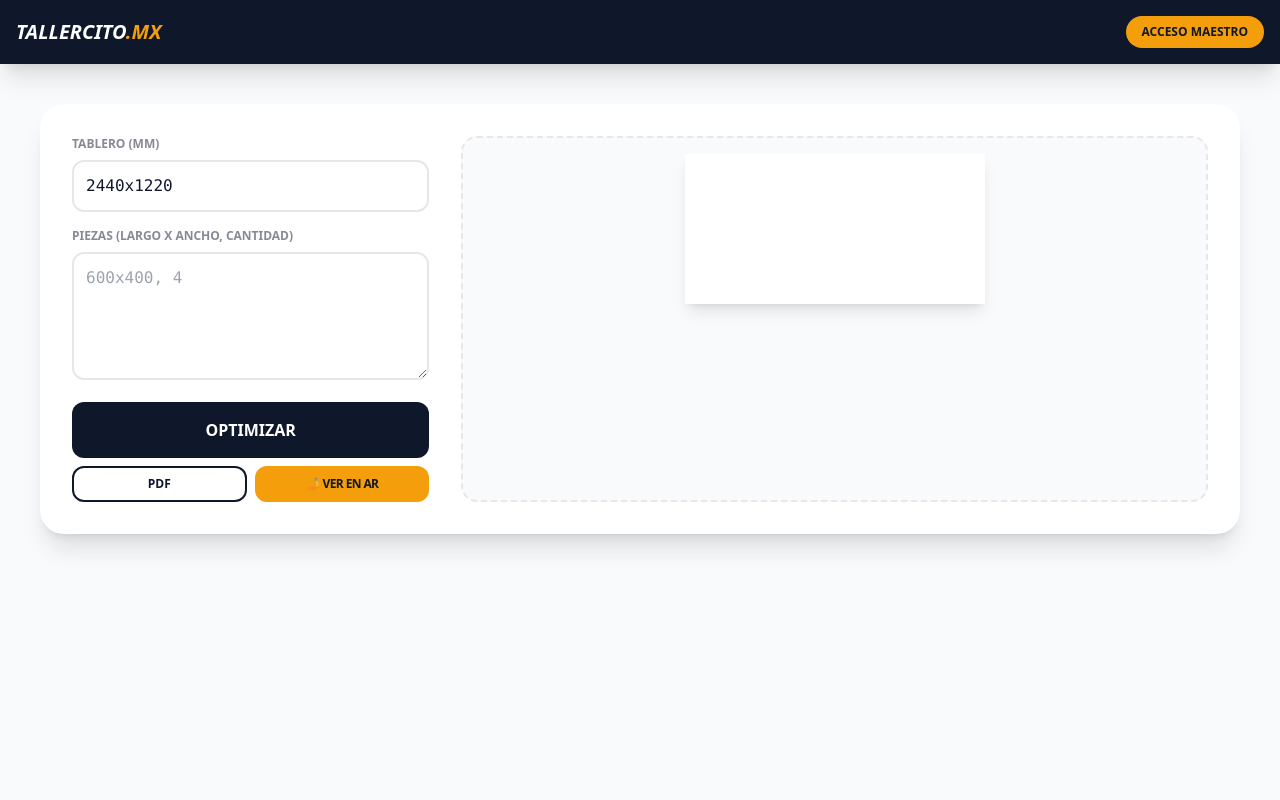
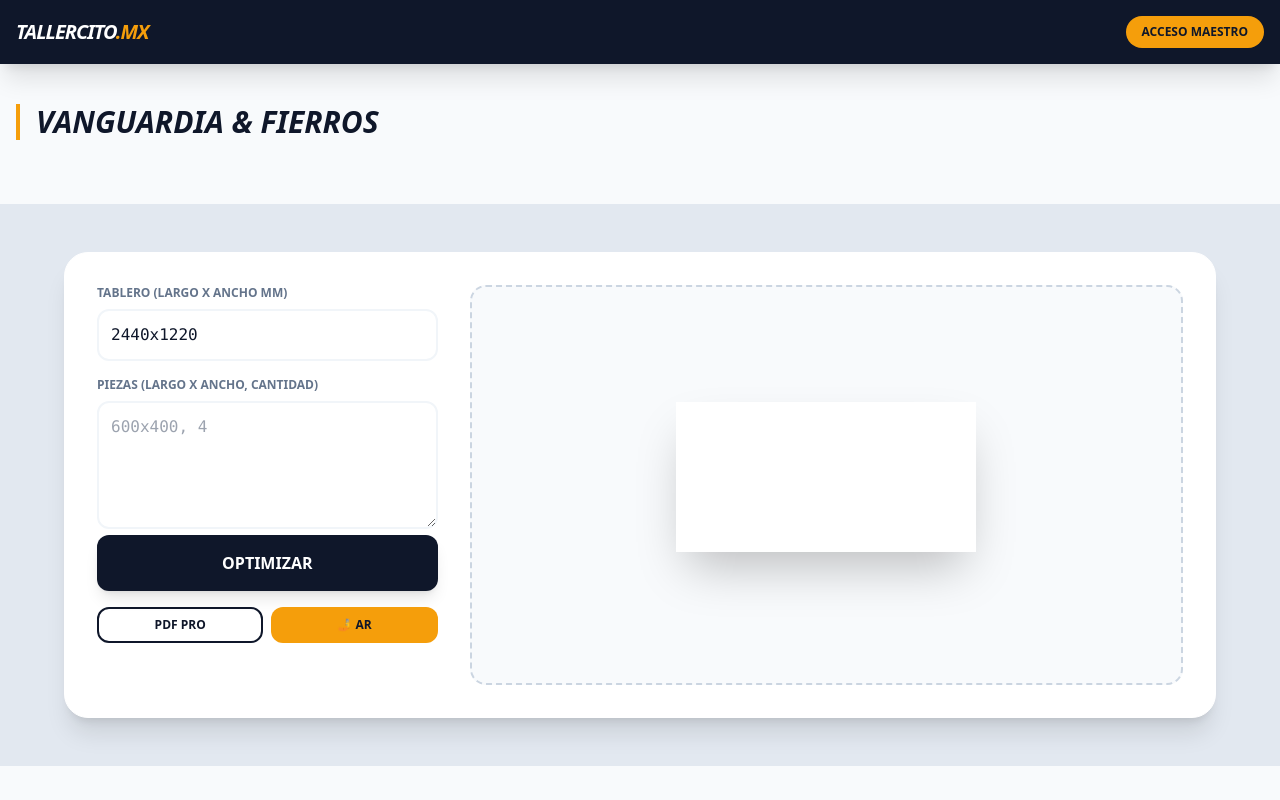
Before and after one commit to carlonrc-cmd/tallercito-web, a plain HTML site: page public/index.html in a window 1280 px wide. Drawn offline with nearby package versions, Linux system fonts and the light colour scheme.

Commit message:
Final V1.1 validaciones y reglas de seguridad

```diff
--- a/public/auth.js
+++ b/public/auth.js
@@ -1,17 +1,13 @@
-// public/auth.js (Actualizado con Roles)
-
 async function actualizarInterfaz(user) {
-    document.getElementById('btnLogin').classList.add('hidden');
+    document.getElementById('btnLogin')?.classList.add('hidden');
     const info = document.getElementById('userInfo');
 
-    // Consultar el rol del usuario en la base de datos
     const userDoc = await db.collection("usuarios").doc(user.uid).get();
-    let rol = "MAESTRO"; // Rol por defecto
+    let rol = "MAESTRO";
 
     if (userDoc.exists && userDoc.data().rol) {
         rol = userDoc.data().rol;
     } else {
-        // Si es nuevo, lo registramos como MAESTRO
         await db.collection("usuarios").doc(user.uid).set({
             nombre: user.displayName,
             email: user.email,
@@ -19,15 +15,22 @@ async function actualizarInterfaz(user) {
         }, { merge: true });
     }
 
-    // Mostrar el rol en la interfaz
-    info.innerText = `${rol}: ${user.displayName.toUpperCase()}`;
-    info.classList.remove('hidden');
-
-    // Si es ADMIN, podrías mostrar botones extra
-    if (rol === "ADMIN") {
-        console.log("Acceso de administrador concedido");
-        // Aquí podrías activar un panel de estadísticas globales
+    if(info) {
+        info.innerText = `${rol}: ${user.displayName.toUpperCase()}`;
+        info.classList.remove('hidden');
     }
 
-    document.getElementById('userDashboard').classList.remove('hidden');
+    // LÓGICA DE ADMIN: Mostrar panel de control
+    if (rol === "ADMIN") {
+        document.body.classList.add('es-admin');
+        console.log("Acceso de Administrador activado");
+        // Aquí podrías mostrar un botón oculto para escribir en el blog
+        const btnAdmin = document.createElement('button');
+        btnAdmin.innerText = "➕ NUEVO POST";
+        btnAdmin.className = "bg-red-600 text-white px-3 py-1 rounded-full text-xs ml-4";
+        btnAdmin.onclick = () => abrirEditorBlog(); // Función para crear contenido
+        info.appendChild(btnAdmin);
+    }
+
+    document.getElementById('userDashboard')?.classList.remove('hidden');
 }
--- a/public/index.html
+++ b/public/index.html
@@ -3,50 +3,57 @@
 <head>
     <meta charset="UTF-8">
     <meta name="viewport" content="width=device-width, initial-scale=1.0">
-    <title>Tallercito.mx | Optimizador Pro</title>
+    <title>Tallercito.mx | Blog & Optimizador Pro</title>
     <script src="https://cdn.tailwindcss.com"></script>
     <script src="https://cdnjs.cloudflare.com/ajax/libs/jspdf/2.5.1/jspdf.umd.min.js"></script>
+    <script src="https://cdnjs.cloudflare.com/ajax/libs/qrcodejs/1.0.0/qrcode.min.js"></script>
     <script src="https://www.gstatic.com/firebasejs/9.0.0/firebase-app-compat.js"></script>
     <script src="https://www.gstatic.com/firebasejs/9.0.0/firebase-auth-compat.js"></script>
     <script src="https://www.gstatic.com/firebasejs/9.0.0/firebase-firestore-compat.js"></script>
     <link rel="manifest" href="manifest.json">
-    <script src="https://cdnjs.cloudflare.com/ajax/libs/qrcodejs/1.0.0/qrcode.min.js"></script>
+    <meta name="theme-color" content="#f59e0b">
 </head>
-<body class="bg-slate-50 text-slate-900">
+<body class="bg-slate-50 text-slate-900 font-sans">
     <nav class="bg-slate-900 text-white p-4 sticky top-0 z-50 shadow-xl">
         <div class="container mx-auto flex justify-between items-center">
-            <h1 class="text-xl font-bold italic">TALLERCITO<span class="text-amber-500">.MX</span></h1>
+            <h1 class="text-xl font-bold italic tracking-tighter">TALLERCITO<span class="text-amber-500">.MX</span></h1>
             <div id="authSection" class="flex items-center gap-4">
-                <button id="btnLogin" onclick="loginConGoogle()" class="bg-amber-500 text-slate-900 px-4 py-2 rounded-full font-bold text-xs uppercase">Acceso Maestro</button>
-                <div id="userInfo" class="hidden text-xs font-bold text-amber-500 uppercase tracking-tighter"></div>
+                <button id="btnLogin" onclick="loginConGoogle()" class="bg-amber-500 text-slate-900 px-4 py-2 rounded-full font-bold text-xs uppercase hover:scale-105 transition">Acceso Maestro</button>
+                <div id="userInfo" class="hidden text-xs font-bold text-amber-500"></div>
             </div>
         </div>
     </nav>
 
-    <main class="container mx-auto p-4 lg:p-10">
-        <section id="optimizador" class="bg-white p-8 rounded-3xl shadow-xl grid md:grid-cols-3 gap-8">
+    <header id="blog" class="container mx-auto py-10 px-4">
+        <h2 class="text-3xl font-black mb-6 border-l-4 border-amber-500 pl-4 uppercase italic">Vanguardia & Fierros</h2>
+        <div id="contenedorArticulos" class="grid md:grid-cols-2 lg:grid-cols-3 gap-6">
+            </div>
+    </header>
+
+    <section id="optimizador" class="bg-slate-200 py-12 px-4">
+        <div class="container mx-auto max-w-6xl bg-white p-8 rounded-3xl shadow-xl grid md:grid-cols-3 gap-8 border border-white">
             <div class="md:col-span-1">
-                <label class="block text-xs font-bold mb-2 uppercase opacity-50">Tablero (mm)</label>
-                <input id="medidaTablero" type="text" value="2440x1220" class="w-full p-3 border-2 rounded-xl mb-4 outline-none focus:border-amber-500 font-mono">
-                <label class="block text-xs font-bold mb-2 uppercase opacity-50">Piezas (Largo x Ancho, Cantidad)</label>
-                <textarea id="listaPiezas" placeholder="600x400, 4" class="w-full p-3 border-2 rounded-xl h-32 font-mono"></textarea>
-                <button id="btnOptimizar" class="w-full bg-slate-900 text-white py-4 rounded-xl font-bold mt-4">OPTIMIZAR</button>
-                <div class="grid grid-cols-2 gap-2 mt-2">
-                    <button id="btnDescargar" class="border-2 border-slate-900 py-2 rounded-xl font-bold text-xs">PDF</button>
-                    <button onclick="window.location.href='ar.html'" class="bg-amber-500 py-2 rounded-xl font-bold text-xs uppercase tracking-tighter">🤳 VER EN AR</button>
+                <label class="block text-xs font-bold mb-2 uppercase text-slate-500">Tablero (Largo x Ancho mm)</label>
+                <input id="medidaTablero" type="text" value="2440x1220" class="w-full p-3 border-2 border-slate-100 rounded-xl mb-4 font-mono">
+                <label class="block text-xs font-bold mb-2 uppercase text-slate-500">Piezas (Largo x Ancho, Cantidad)</label>
+                <textarea id="listaPiezas" placeholder="600x400, 4" class="w-full p-3 border-2 border-slate-100 rounded-xl h-32 font-mono"></textarea>
+                <button id="btnOptimizar" class="w-full bg-slate-900 text-white py-4 rounded-xl font-black uppercase shadow-lg">Optimizar</button>
+                <div class="grid grid-cols-2 gap-2 mt-4">
+                    <button id="btnDescargar" class="border-2 border-slate-900 py-2 rounded-xl font-bold text-xs uppercase">PDF Pro</button>
+                    <button onclick="window.location.href='ar.html'" class="bg-amber-500 text-slate-900 py-2 rounded-xl font-bold text-xs uppercase flex items-center justify-center gap-2">🤳 AR</button>
                 </div>
             </div>
-            <div class="md:col-span-2 flex flex-col items-center bg-slate-50 rounded-2xl p-4 border-2 border-dashed">
-                <canvas id="canvasCorte" class="bg-white shadow-lg max-w-full"></canvas>
-                <div id="resultadoInfo" class="mt-4 grid grid-cols-2 gap-4 w-full"></div>
+            <div class="md:col-span-2 flex flex-col items-center justify-center bg-slate-50 rounded-2xl p-4 border-2 border-dashed border-slate-300 min-h-[400px]">
+                <canvas id="canvasCorte" class="bg-white shadow-2xl max-w-full"></canvas>
+                <div id="resultadoInfo" class="mt-4 w-full grid grid-cols-2 gap-2"></div>
             </div>
-        </section>
+        </div>
+    </section>
 
-        <section id="userDashboard" class="mt-12 hidden">
-            <h2 class="text-2xl font-black mb-6 italic border-l-4 border-amber-500 pl-4">MIS PROYECTOS GUARDADOS</h2>
-            <div id="gridProyectos" class="grid grid-cols-1 md:grid-cols-3 gap-6"></div>
-        </section>
-    </main>
+    <section id="userDashboard" class="container mx-auto py-12 px-4 hidden">
+        <h2 class="text-2xl font-black mb-6 italic border-l-4 border-amber-500 pl-4">MIS PROYECTOS EN LA NUBE</h2>
+        <div id="gridProyectos" class="grid grid-cols-1 md:grid-cols-3 gap-6"></div>
+    </section>
 
     <script src="auth.js"></script>
     <script src="app.js"></script>
```
